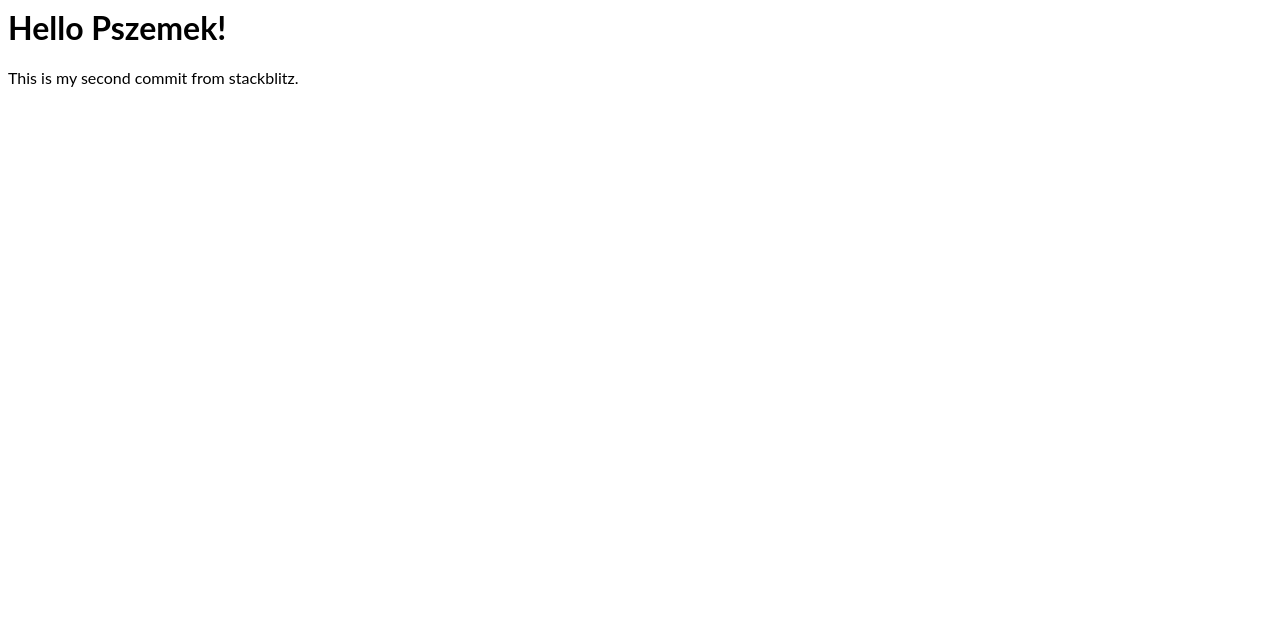
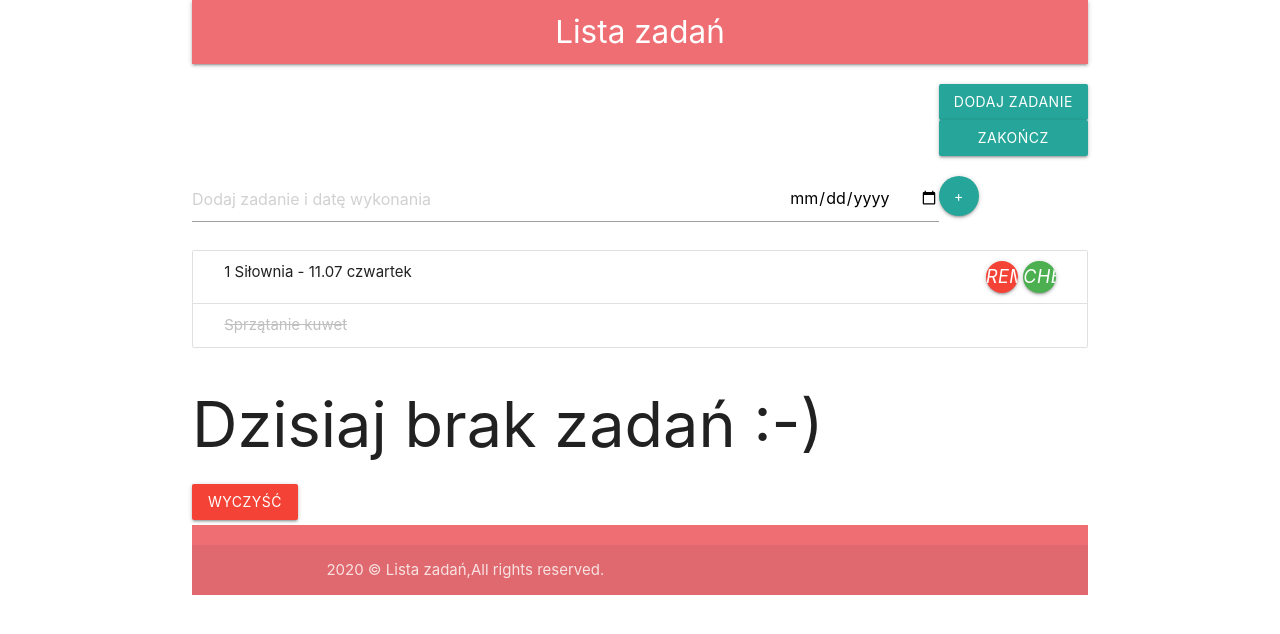
Before and after one commit to bilinskip/Angular-tutorial, an Angular app: page / in a window 1280 px wide. Shown: the top 634 px of the page. Built offline with nearby package versions, Linux system fonts and the light colour scheme.

Commit message:
4 files modified

```diff
--- a/angular.json
+++ b/angular.json
@@ -23,9 +23,13 @@
               "src/assets"
             ],
             "styles": [
-              "src/styles.css"
+              "src/styles.css",
+              "./node_modules/materialize-css/dist/css/materialize.css"
             ],
-            "scripts": []
+            "scripts": [
+              "./node_modules/materialize-css/dist/js/materialize.js"
+
+            ]
           },
           "configurations": {
             "production": {
--- a/package.json
+++ b/package.json
@@ -3,6 +3,7 @@
   "version": "0.0.0",
   "private": true,
   "dependencies": {
+    "@angular/animations": "^6.0.0-rc.0 || ^6.0.0",
     "@angular/common": "^8.0.0",
     "@angular/compiler": "^8.0.0",
     "@angular/core": "^8.0.0",
@@ -11,6 +12,9 @@
     "@angular/platform-browser-dynamic": "^8.0.0",
     "@angular/router": "^8.0.0",
     "core-js": "2",
+    "materialize": "^1.0.0",
+    "materialize-css": "^1.0.0",
+    "ngx-materialize": "^6.1.3",
     "rxjs": "^6.5.2",
     "zone.js": "^0.9.1"
   },
--- a/src/app/app.component.css
+++ b/src/app/app.component.css
@@ -1,3 +1,22 @@
-p {
-  font-family: Lato;
+.ml-5 {
+  margin-left: 5px;
 }
+
+.mt-5 {
+  margin-top: 5px;
+}
+
+.done {
+  color: silver;
+  text-decoration: line-through;
+}
+
+input[type='date'].disabled::-webkit-inner-spin-button {
+  display: none;
+}
+
+.content {
+  overflow: auto;
+  height: 500px;
+  max-height: 500px;
+}
--- a/src/app/app.component.html
+++ b/src/app/app.component.html
@@ -1,4 +1,51 @@
-<hello name="{{ name }}"></hello>
-<p>
-  This is my second commit from stackblitz.
-</p>
+<div class="container">
+  <nav class="row">
+    <div class="nav-wrapper">
+      <span class="brand-logo center">Lista zadań</span>
+    </div>
+  </nav>
+
+  <div class="row">
+    <button class="btn col s2 offset-s10">Dodaj zadanie</button>
+    <button class="btn col s2 offset-s10">Zakończ</button>
+  </div>
+
+  <div class="row">
+    <input
+      class="col s8"
+      type="text"
+      placeholder="Dodaj zadanie i datę wykonania"
+    />
+    <input class="col s2 disabled" type="date" />
+    <button class="btn-floating">+</button>
+  </div>
+
+  <ul class="collection">
+    <li class="collection-item row">
+      <span class="col s10">1 Siłownia - 11.07 czwartek</span>
+      <div class="col s2 right-align">
+        <button class="btn-floating btn-small red">
+          <i class="material-icons">remove</i>
+        </button>
+        <button class="btn-floating btn-small green ml-5">
+          <i class="material-icons">check</i>
+        </button>
+      </div>
+    </li>
+    <li class="collection-item row">
+      <span class="col done">Sprzątanie kuwet</span>
+    </li>
+  </ul>
+
+  <h1>Dzisiaj brak zadań :-)</h1>
+
+  <button class="btn red">Wyczyść</button>
+
+  <footer class="page-footer mt-5">
+    <div class="footer-copyright">
+      <div class="container">
+        2020 © Lista zadań,All rights reserved.
+      </div>
+    </div>
+  </footer>
+</div>
```
